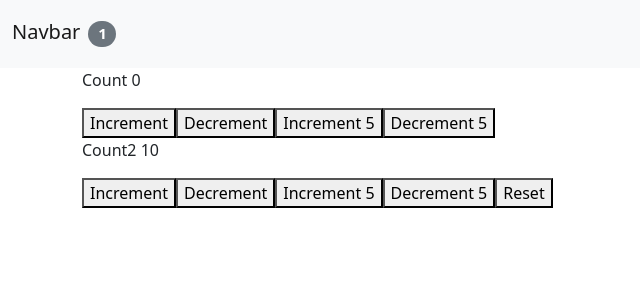
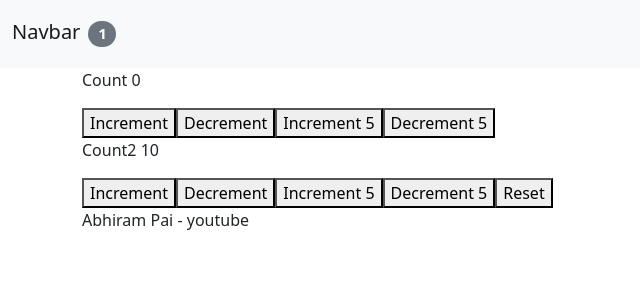
Before and after one commit to abhirampai/react-crash-by-mosh, a React (Create React App) app: page / in a window 1280 px wide. Shown: the top 300 px of the page, without its empty margins (0-640 px from the left). Built offline with nearby package versions, Linux system fonts and the light colour scheme.

Commit message:
Adding Example Using useContext Hook

```diff
--- a/src/App.js
+++ b/src/App.js
@@ -3,6 +3,7 @@ import NavBar from "./components/navbar";
 // import Counters from "./components/counters";
 import React, { Component } from "react";
 import CounterFour from "./components/UseReducerHook.jsx/CounterFour";
+import UserContextComponent from "./components/UseContextHook/UserContextComponent";
 // import CounterReducer from "./components/UseReducerHook.jsx/CounterReducer";
 // import CounterTwo from "./components/UseReducerHook.jsx/CounterTwo";
 // import CounterThree from "./components/UseReducerHook.jsx/CounterThree";
@@ -14,6 +15,8 @@ import CounterFour from "./components/UseReducerHook.jsx/CounterFour";
 // import UpdateDocumentTitle from "./components/UseStateAndUseEffect/UpdateDocumentTitle";
 // import HookMouse from "./components/UseStateAndUseEffect/HookMouse";
 // import UseMemoCounters from "./components/UseMemoHook/UseMemoCounters";
+export const UserContext = React.createContext();
+export const ChannelContext = React.createContext();
 class App extends Component {
   state = {
     counters: [
@@ -84,6 +87,11 @@ class App extends Component {
           {/* <FocusInput /> */}
           {/* <HookTimer /> */}
           <CounterFour />
+          <UserContext.Provider value="Abhiram Pai">
+            <ChannelContext.Provider value="youtube">
+              <UserContextComponent />
+            </ChannelContext.Provider>
+          </UserContext.Provider>
         </main>
       </React.Fragment>
     );
--- /dev/null
+++ b/src/components/UseContextHook/UserContextComponent.jsx
@@ -0,0 +1,13 @@
+import React, { useContext } from "react";
+import { UserContext, ChannelContext } from "../../App";
+const UserContextComponent = () => {
+  const user = useContext(UserContext);
+  const channel = useContext(ChannelContext);
+  return (
+    <div>
+      {user} - {channel}
+    </div>
+  );
+};
+
+export default UserContextComponent;
```
